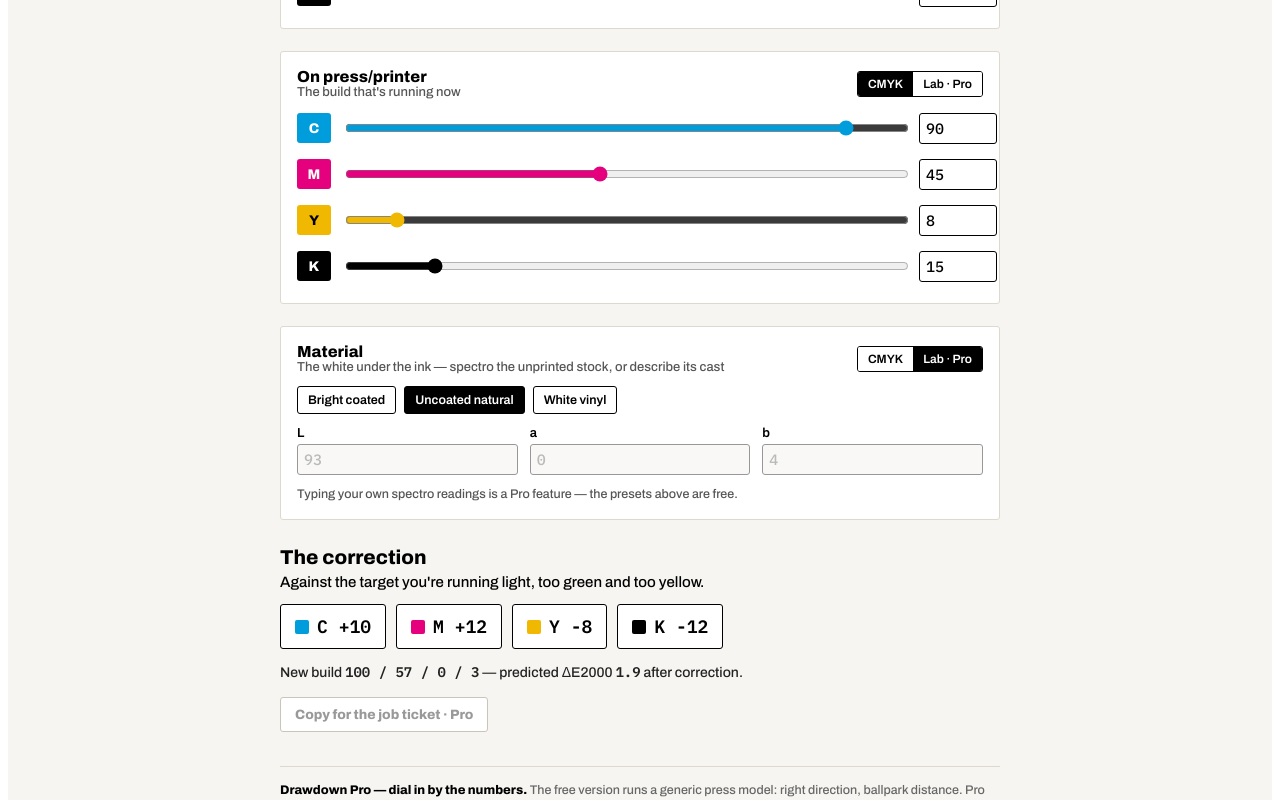
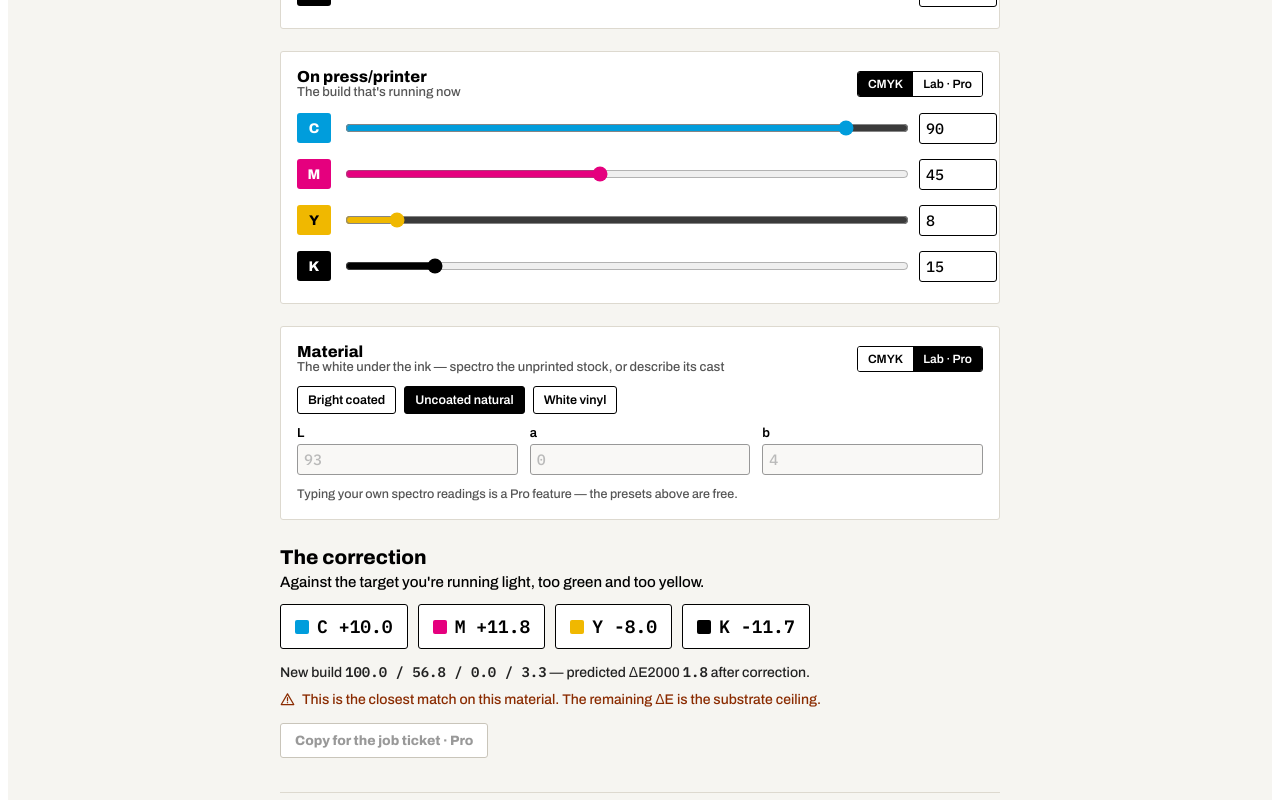
Before and after one commit to drawdown-press/drawdown, a React (Vite) app: page / in a window 1280 px wide. Both pictures are taken after a click on the button "Uncoated natural". Shown: the part 706-1506 px from the top of the page. Built offline with nearby package versions, Linux system fonts and the light colour scheme.

Commit message:
New Delta Ceiling Warning

```diff
--- a/src/App.jsx
+++ b/src/App.jsx
@@ -199,7 +199,7 @@ function solveCorrection(current, targetLab, gain, paper, lut, matLab, measuredL
 const TIER = "free"; // "free" | "pro" | "shop" — set by the license key
 const SHOP_NAME = ""; // shop-license name; shown on the badge and job tickets when TIER is "shop"
 const isPro = TIER === "pro" || TIER === "shop"; // Pro features unlock for both paid tiers
-const VERSION = "0.9.23"; // bumped with every release; shown in the footer
+const VERSION = "0.9.24"; // bumped with every release; shown in the footer
 const CONTACT = "hello@drawdown.press"; // used by the footer pitch, About page, and card buy link
 const PRO_URL = ""; // paste your checkout page URL here when it exists; empty scrolls to the pitch
 const CARD_URL = "/cards.html"; // the on-site product page with both single and 3-pack Buy options
@@ -442,7 +442,8 @@ export default function Drawdown() {
     const dE = deltaE00(tLab, cLab);
 
     const solved = solveCorrection(cur01, tLab, gain, paper, activeLut, materialLab, cLab);
-    const rec = solved.map((v, i) => Math.round(v * 100) - current[i]);
+    // Correction values shown to 1 decimal — real presses adjust by 0.5, not 0.001.
+    const rec = solved.map((v, i) => Math.round((v * 100 - current[i]) * 10) / 10);
     const applied = current.map((v, i) => clamp(v + rec[i], 0, 100));
     const predictedApplied = cmykToLab(applied.map((v) => v / 100), gain, paper, activeLut, materialLab);
     const measOffset = (pressMode === "lab" && isPro)
@@ -451,6 +452,13 @@ export default function Drawdown() {
          cLab[2] - cmykToLab(cur01, gain, paper, activeLut, materialLab)[2]]
       : [0, 0, 0];
     const dEafter = deltaE00(tLab, [predictedApplied[0] + measOffset[0], predictedApplied[1] + measOffset[1], predictedApplied[2] + measOffset[2]]);
+
+    // Substrate ceiling detection: the solver has hit the material's physical limit
+    // when a channel is pinned at 0 or 100 AND the achievable ΔE is still meaningfully
+    // above a match. That means the solver wanted to keep going but couldn't — the
+    // substrate itself is the wall, not the ink recipe.
+    const atLimit = solved.some((v) => v <= 0.001 || v >= 0.999);
+    const substrateCeiling = atLimit && dEafter > 1.5;
 
     // plain-language read of the drift
     const dL = tLab[0] - cLab[0], da = tLab[1] - cLab[1], db = tLab[2] - cLab[2];
@@ -462,7 +470,7 @@ export default function Drawdown() {
     if (db > 1.5) drift.push("too blue");
     if (db < -1.5) drift.push("too yellow");
 
-    return { tLab, cLab, dE, rec, applied, dEafter, drift };
+    return { tLab, cLab, dE, rec, applied, dEafter, drift, substrateCeiling };
   }, [current, targetCmyk, targetLabIn, targetMode, gain, materialLab, activeLut, pressMode, pressLabIn]);
 
   const verdict = isPro
@@ -475,7 +483,7 @@ export default function Drawdown() {
       : out.dE <= 3.5 ? "Visible in a side-by-side."
       : "Off. The client will see it.");
 
-  const noMove = out.rec.every((d) => d === 0);
+  const noMove = out.rec.every((d) => Math.abs(d) < 0.05);
   const outOfReach = out.dEafter > (isPro ? tol : 2.5);
 
   const activeProfile = PROFILES.find((p) => p.id === profileId);
@@ -489,8 +497,12 @@ export default function Drawdown() {
       ...(TIER === "shop" && SHOP_NAME ? [`Shop: ${SHOP_NAME}`] : []),
       `Target: ${targetMode === "cmyk" ? targetCmyk.join("/") + "  " : ""}${fmt(out.tLab)}`,
       `On press/printer: ${current.join("/")}  ${fmt(out.cLab)}  ΔE00 ${out.dE.toFixed(1)}`,
-      `Moves: ${CHANNELS.map((c, i) => `${c.key} ${out.rec[i] > 0 ? "+" : ""}${out.rec[i]}`).join(" · ")}`,
-      `New build: ${out.applied.join("/")}  predicted ΔE00 ${out.dEafter.toFixed(1)}`,
+      `Moves: ${CHANNELS.map((c, i) => {
+        const v = out.rec[i];
+        const s = Math.abs(v) < 0.05 ? "±0" : v > 0 ? `+${v.toFixed(1)}` : v.toFixed(1);
+        return `${c.key} ${s}`;
+      }).join(" · ")}`,
+      `New build: ${out.applied.map((v) => v.toFixed(1)).join("/")}  predicted ΔE00 ${out.dEafter.toFixed(1)}`,
       `Material: ${fmt(materialLab)}`,
       `Drawdown v${VERSION}`,
     ];
@@ -870,19 +882,24 @@ export default function Drawdown() {
                 : "The drift is mostly in hue — small moves below."}
           </div>
           <div className="moves">
-            {CHANNELS.map((c, i) => (
-              <span key={c.key} className={`move${out.rec[i] === 0 ? " zero" : ""}`}>
-                <span className="dot" style={{ background: c.color }} />
-                {c.key} {out.rec[i] > 0 ? `+${out.rec[i]}` : out.rec[i] === 0 ? "±0" : out.rec[i]}
-              </span>
-            ))}
+            {CHANNELS.map((c, i) => {
+              const v = out.rec[i];
+              const isZero = Math.abs(v) < 0.05;
+              const label = isZero ? "±0" : v > 0 ? `+${v.toFixed(1)}` : v.toFixed(1);
+              return (
+                <span key={c.key} className={`move${isZero ? " zero" : ""}`}>
+                  <span className="dot" style={{ background: c.color }} />
+                  {c.key} {label}
+                </span>
+              );
+            })}
           </div>
           <div className="after">
             {noMove ? (
               <>No whole-point move improves this build.</>
             ) : (
               <>
-                New build <span className="mono">{out.applied.join(" / ")}</span> — predicted ΔE2000{" "}
+                New build <span className="mono">{out.applied.map((v) => v.toFixed(1)).join(" / ")}</span> — predicted ΔE2000{" "}
                 <span className="mono">{out.dEafter.toFixed(1)}</span> after correction.
               </>
             )}
@@ -894,10 +911,16 @@ export default function Drawdown() {
               hit — the moves above are the closest achievable.</span>
             </div>
           )}
+          {out.substrateCeiling && (
+            <div className="warn">
+              <WarnIcon />
+              <span>This is the closest match on this material. The remaining ΔE is the substrate ceiling.</span>
+            </div>
+          )}
           {tacOver && (
             <div className="warn">
               <WarnIcon />
-              <span>The corrected build totals {inkTotal}% ink — over this profile's {activeProfile.tac}% coverage
+              <span>The corrected build totals {Math.round(inkTotal)}% ink — over this profile's {activeProfile.tac}% coverage
               limit. Expect drying and setoff trouble; bring the total down before running it.</span>
             </div>
           )}
```
